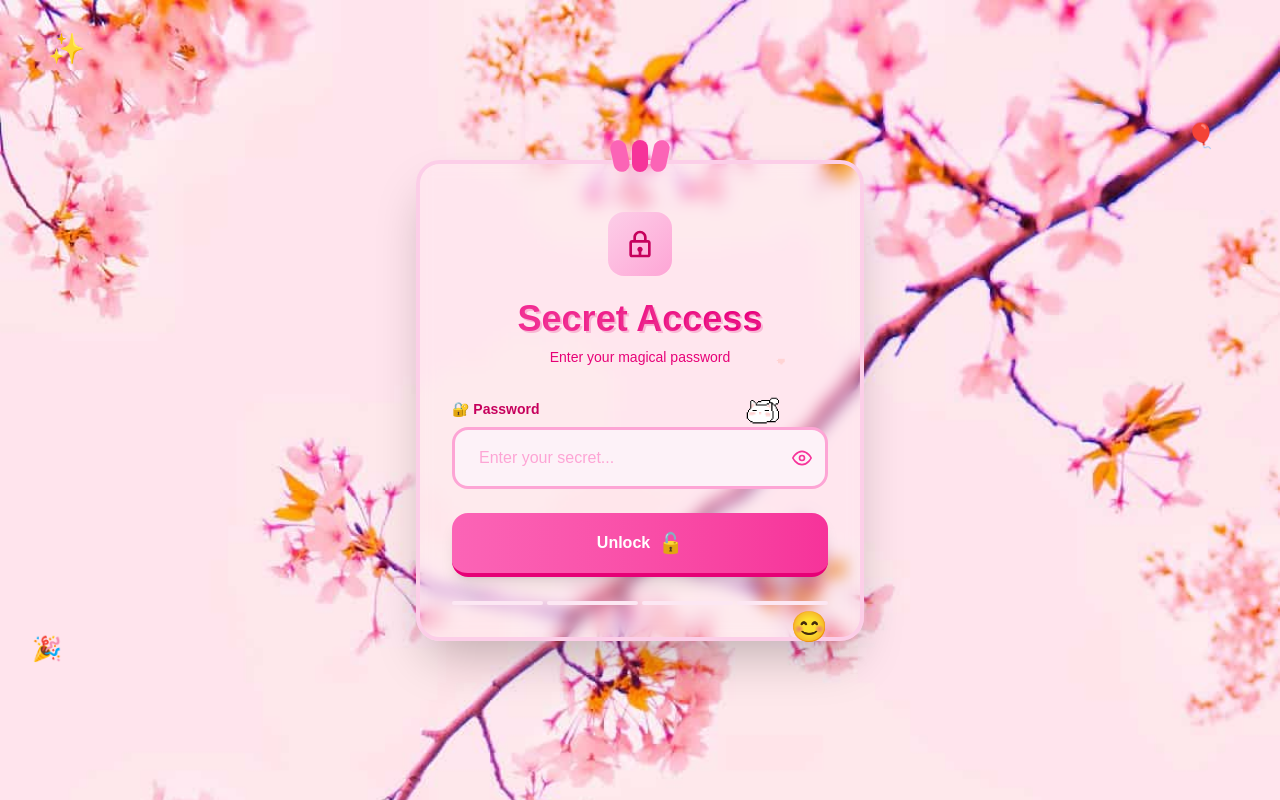
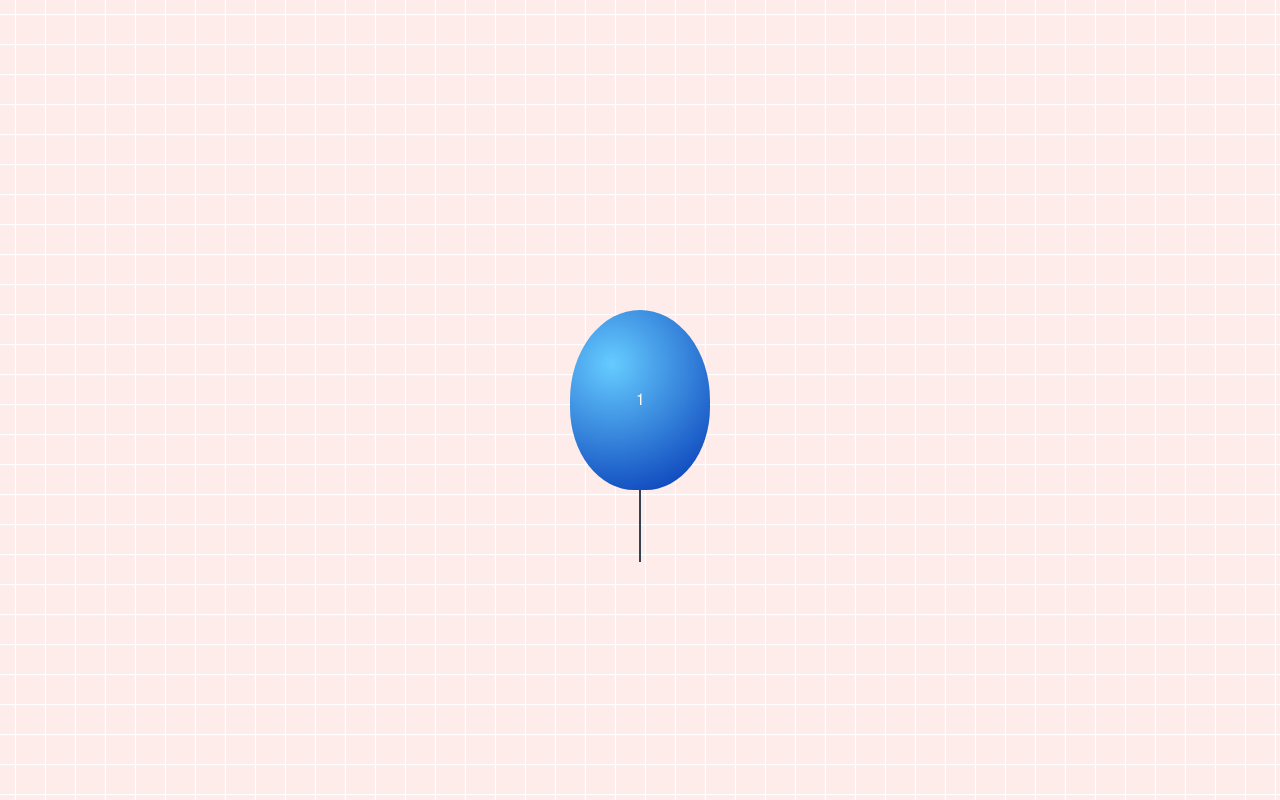
Before and after one commit to sakibsarkar/her-bday-wish, a Next.js app: page / in a window 1280 px wide. Built offline with nearby package versions, Linux system fonts and the light colour scheme; a web font is replaced by a local one.

Commit message:
feat: added ballon poping

```diff
--- a/src/app/globals.css
+++ b/src/app/globals.css
@@ -247,3 +247,58 @@ body {
   background-color: #c2c2c2;
   border-radius: 5px;
 }
+
+.balloon {
+  background: radial-gradient(circle at 30% 30%, #ff6666, #b30000);
+  border-radius: 60% 60% 55% 55%;
+  /* animation: float 3s ease-in-out infinite; */
+}
+
+/* String */
+.balloonString {
+  position: absolute;
+  bottom: -90px;
+  left: 50%;
+  width: 2px;
+  height: 90px;
+  background: #a44;
+  transform: translateX(-50%);
+  border-radius: 2px;
+}
+
+/* Float animation */
+/* @keyframes float {
+  0% {
+    transform: translateY(0);
+  }
+  50% {
+    transform: translateY(-20px);
+  }
+  100% {
+    transform: translateY(0);
+  }
+} */
+
+/* Burst rubber pieces */
+.piece {
+  width: 12px;
+  height: 8px;
+  background: #b30000;
+  border-radius: 3px;
+  position: absolute;
+  opacity: 0;
+}
+
+@keyframes burst {
+  from {
+    transform: translate(0, 0) scale(1) rotate(0deg);
+    opacity: 1;
+  }
+  to {
+    opacity: 0;
+    transform: translate(var(--x), var(--y)) scale(0.4) rotate(360deg);
+  }
+}
+.stringSegment {
+  transform-origin: top center;
+}
--- a/src/app/page.tsx
+++ b/src/app/page.tsx
@@ -6,7 +6,7 @@ import MusicSelector from "@/components/MusicSelection/MusicSelector";
 import { useState } from "react";
 type TStep = "auth" | "music-selection" | "main";
 const Page = () => {
-  const [shouldStart, setShouldStart] = useState<TStep>("auth");
+  const [shouldStart, setShouldStart] = useState<TStep>("main");
   const [song, setSong] = useState<ISong | undefined>();
   return (
     <>
--- a/src/components/Birthday.tsx
+++ b/src/components/Birthday.tsx
@@ -1,6 +1,7 @@
 "use client";
 import { useEffect, useRef, useState } from "react";
 import { ISong } from "./MusicSelection/MusicPlayer";
+import BallonPop from "./steps/BallonPop";
 import BallonWish from "./steps/BallonWish";
 import BeforeShow from "./steps/BeforeShow";
 import ChooseGift from "./steps/ChooseGift";
@@ -22,7 +23,7 @@ const BirthdayGreeting = ({
   onEnd: () => void;
   song?: ISong;
 }) => {
-  const [step, setStep] = useState(0);
+  const [step, setStep] = useState(7);
   const audioRef = useRef<HTMLAudioElement | null>(null);
 
   const handleComplete = (options?: ICompleteOption) => {
@@ -35,9 +36,9 @@ const BirthdayGreeting = ({
   useEffect(() => {
     audioRef.current = new Audio(song?.src || "/audio/musics/main.mp3");
     audioRef.current.currentTime = song?.playTime || 0;
-    audioRef.current
-      .play()
-      .catch((err) => console.log("Audio play failed:", err));
+    // audioRef.current
+    //   .play()
+    //   .catch((err) => console.log("Audio play failed:", err));
 
     return () => audioRef.current?.pause();
   }, []);
@@ -68,9 +69,19 @@ const BirthdayGreeting = ({
           }}
         />
       )}
+      {step === 7 && (
+        <BallonPop
+          onComplete={handleComplete}
+          onCandleBlow={() => {
+            if (audioRef.current) {
+              audioRef.current.volume = 0.4;
+            }
+          }}
+        />
+      )}
 
-      {step === 7 && <ChooseGift onComplete={handleComplete} />}
-      {step === 8 && (
+      {step === 8 && <ChooseGift onComplete={handleComplete} />}
+      {step === 9 && (
         <Ending
           onComplete={() => {
             if (audioRef.current) {
--- a/src/components/MusicSelection/MusicSelector.tsx
+++ b/src/components/MusicSelection/MusicSelector.tsx
@@ -38,7 +38,7 @@ const MusicSelector = ({
   }, []);
 
   return (
-    <div className="max-h-dvh h-full flex items-center justify-center p-4 relative overflow-x-hidden overflow-y-auto bg-[url('https://wallpapers-clan.com/wp-content/uploads/2025/05/kawaii-white-chibi-cat-pink-background-wallpaper-preview.jpg')] bg-no-repeat bg-cover">
+    <div className="max-h-dvh h-full flex items-center justify-center p-4 relative overflow-x-hidden overflow-y-auto bg-[url('/images/music_bg.jpg')] bg-no-repeat bg-cover">
       {/* Musical notes */}
       <div
         id="ms-note1"
--- /dev/null
+++ b/src/components/steps/BallonPop.tsx
@@ -0,0 +1,138 @@
+import { getAge } from "@/utils/date";
+import { gsap } from "gsap";
+import { useEffect, useRef, useState } from "react";
+
+const TOTAL_BALLOONS = getAge("2003-06-12");
+// Helper to generate random bright radial gradient
+const getRandomGradient = () => {
+  const colors = [
+    ["#f66", "#b30000"],
+    ["#6cf", "#0033b3"],
+    ["#fc6", "#b36d00"],
+    ["#6f6", "#007300"],
+    ["#f6f", "#b300b3"],
+    ["#6ff", "#00b3b3"],
+  ];
+  const random = colors[Math.floor(Math.random() * colors.length)];
+  return `radial-gradient(circle at 30% 30%, ${random[0]}, ${random[1]})`;
+};
+
+const BalloonPop = () => {
+  const [currentIndex, setCurrentIndex] = useState(0);
+
+  const brustAudioRef = useRef<HTMLAudioElement>(null);
+
+  const containerRef = useRef<HTMLDivElement>(null);
+  const balloonRef = useRef<HTMLDivElement>(null);
+
+  useEffect(() => {
+    if (containerRef.current) {
+      gsap.fromTo(
+        containerRef.current,
+        { y: 400, opacity: 0 },
+        { y: 0, opacity: 1, duration: 1, ease: "power2.out" }
+      );
+    }
+  }, [currentIndex]);
+
+  useEffect(() => {
+    brustAudioRef.current = new Audio();
+    brustAudioRef.current.src = "/audio/ballon_brust.mp3";
+  }, []);
+
+  const onBurst = () => {
+    if (!balloonRef.current || !containerRef.current) return;
+
+    const balloon = balloonRef.current;
+    const container = containerRef.current;
+
+    balloon.style.opacity = "0";
+    if (brustAudioRef.current) {
+      brustAudioRef.current.play();
+    }
+    const balloonStringSegments =
+      containerRef.current?.querySelectorAll(".stringSegment");
+
+    if (balloonStringSegments) {
+      balloonStringSegments.forEach((segment, index) => {
+        gsap.fromTo(
+          segment,
+          { rotation: 0, y: 0, opacity: 1 },
+          {
+            rotation: (Math.random() - 0.5) * 60, // bend randomly
+            y: 20 + index * 5, // stagger downward
+            opacity: 0, // fade out
+            duration: 0.4, // faster
+            ease: "power2.out",
+            delay: index * 0.03, // very small stagger
+            onComplete: () => {
+              gsap.set(segment, { rotation: 0, y: 0, opacity: 1 });
+            },
+          }
+        );
+      });
+    }
+
+    // GSAP burst pieces
+    for (let i = 0; i < 14; i++) {
+      const piece = document.createElement("div");
+      piece.classList.add("piece");
+      container.appendChild(piece);
+
+      const angle = Math.random() * Math.PI * 2;
+      const distance = 80 + Math.random() * 80;
+      const x = Math.cos(angle) * distance;
+      const y = Math.sin(angle) * distance;
+
+      gsap.fromTo(
+        piece,
+        { x: 0, y: 0, scale: 1, opacity: 1 },
+        {
+          x,
+          y,
+          scale: 0.2,
+          opacity: 0,
+          duration: 0.6,
+          ease: "power2.out",
+          onComplete: () => piece.remove(),
+        }
+      );
+    }
+
+    // Next balloon after pop
+    setTimeout(() => {
+      balloon.style.opacity = "1";
+
+      if (currentIndex < TOTAL_BALLOONS - 1) {
+        setCurrentIndex(currentIndex + 1);
+      } else {
+        setCurrentIndex(0);
+      }
+    }, 400);
+  };
+
+  return (
+    <div className="w-screen h-screen flex items-center justify-center overflow-hidden">
+      <div ref={containerRef} className="relative flex flex-col items-center">
+        <div
+          ref={balloonRef}
+          onClick={onBurst}
+          style={{ background: getRandomGradient() }}
+          className="balloon w-[140px] h-[180px] cursor-pointer center"
+        >
+          {currentIndex + 1}
+        </div>
+        <div className="balloonStringContainer absolute top-[180px] left-1/2 -translate-x-1/2 flex flex-col items-center">
+          {Array.from({ length: 6 }).map((_, i) => (
+            <div
+              key={i}
+              className="stringSegment w-[2px] h-[12px] bg-gray-700 origin-top"
+            ></div>
+          ))}
+        </div>
+      </div>
+    </div>
+  );
+};
+
+export default BalloonPop;
--- /dev/null
+++ b/src/utils/date.ts
@@ -0,0 +1,16 @@
+export function getAge(birthDate: string) {
+  const birth = new Date(birthDate);
+  const today = new Date();
+
+  let age = today.getFullYear() - birth.getFullYear();
+
+  // If birthday hasn't occurred yet this year
+  if (
+    today.getMonth() < birth.getMonth() ||
+    (today.getMonth() === birth.getMonth() && today.getDate() < birth.getDate())
+  ) {
+    age -= 1;
+  }
+
+  return age;
+}
```
Also changed, not shown: public/images/music_bg.jpg (added), 1 other file (tests, documents, lock files or other folders).
